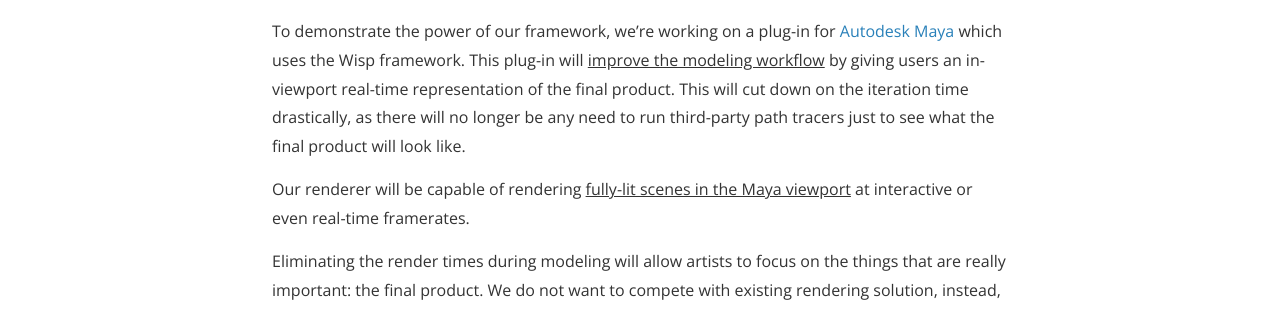
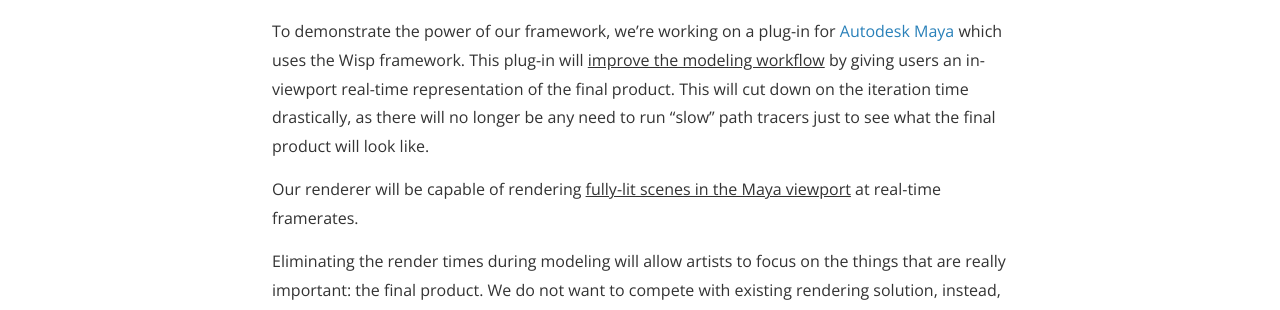
Before and after one commit to TeamWisp/TeamWispBlog.github.io, a Jekyll site: the page built from _posts/2019-02-15-team-introduction.markdown, in a window 1280 px wide. Shown: the part 747-1057 px from the top of the page. Built offline with Jekyll 4.4.1, drawn with Linux system fonts in a browser that asks for light colours; nearby versions of some CDN libraries.

Commit message:
Changes based on team feedback
[CHANGE] Some sentences have been worded differently.

```diff
--- a/_posts/2019-02-15-team-introduction.markdown
+++ b/_posts/2019-02-15-team-introduction.markdown
@@ -13,9 +13,9 @@
 
 We're a student team from [Breda University of Applied Sciences](https://www.buas.nl/) working on a cutting-edge <i>real-time ray-tracing framework</i>. Our framework will allow anyone to unleash the power of the brand new [NVIDIA RTX series graphics cards](https://www.nvidia.com/en-us/geforce/20-series/) in their next project!
 
-To demonstrate the power of our framework, we're working on a plug-in for [Autodesk Maya](https://www.autodesk.com/products/maya/overview) which uses the Wisp framework. This plug-in will <u>improve the modeling workflow</u> by giving users an in-viewport real-time representation of the final product. This will cut down on the iteration time drastically, as there will no longer be any need to run third-party path tracers just to see what the final product will look like.
+To demonstrate the power of our framework, we're working on a plug-in for [Autodesk Maya](https://www.autodesk.com/products/maya/overview) which uses the Wisp framework. This plug-in will <u>improve the modeling workflow</u> by giving users an in-viewport real-time representation of the final product. This will cut down on the iteration time drastically, as there will no longer be any need to run "slow" path tracers just to see what the final product will look like.
 
-Our renderer will be capable of rendering <u>fully-lit scenes in the Maya viewport</u> at interactive or even real-time framerates.
+Our renderer will be capable of rendering <u>fully-lit scenes in the Maya viewport</u> at real-time framerates.
 
 Eliminating the render times during modeling will allow artists to focus on the things that are really important: the final product. We do not want to compete with existing rendering solution, instead, we see ourselves as an <i>addition to the artist's toolbox</i>.
 
```
